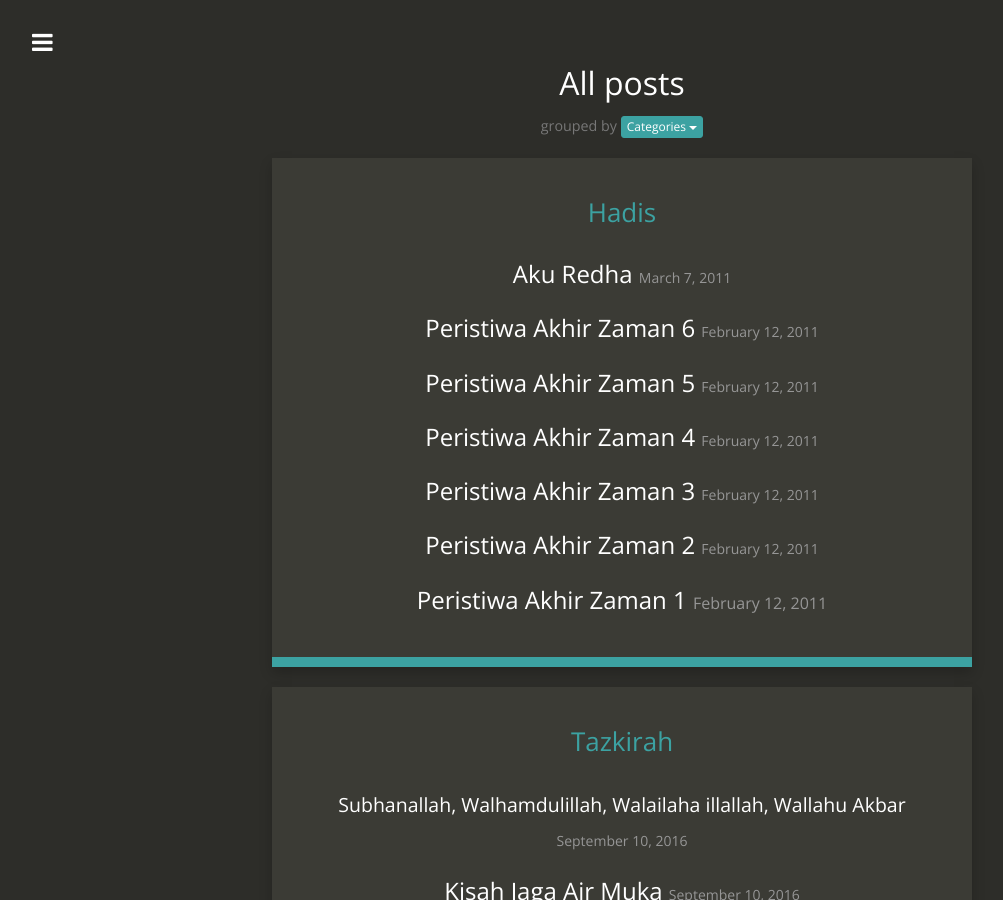
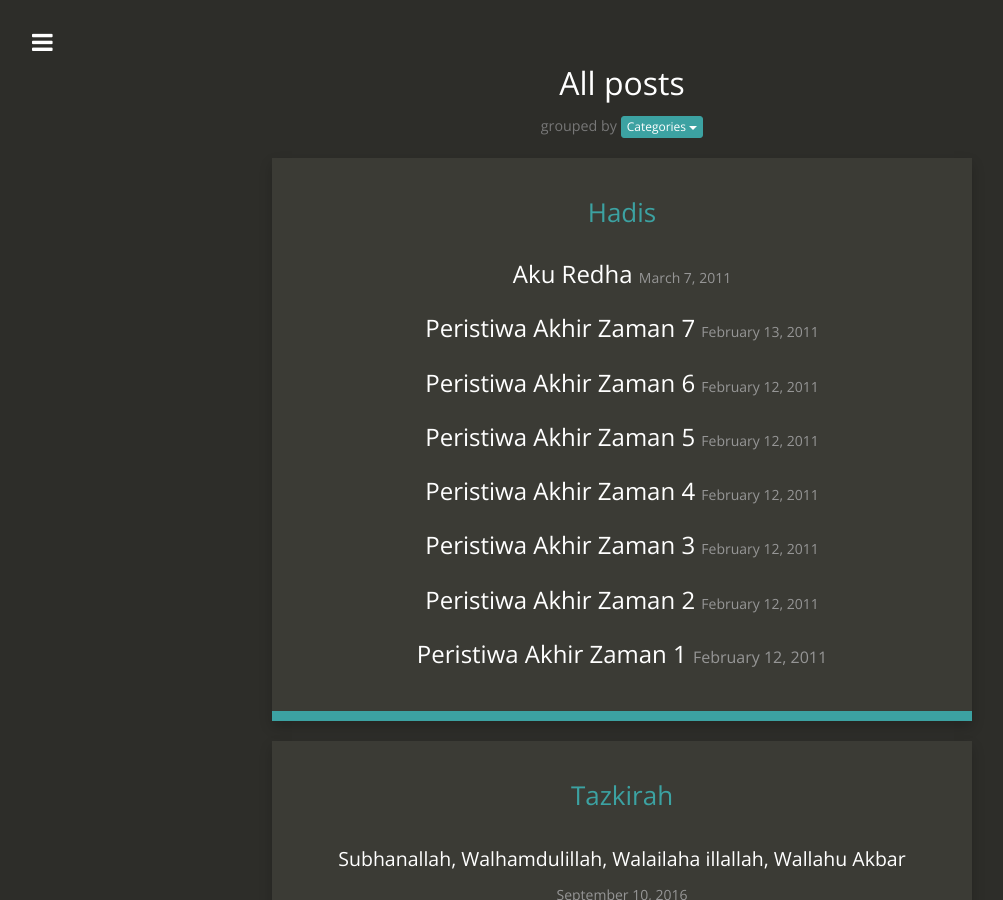
Before and after one commit to kedamaian/swsyafiq, a Jekyll site: the page built from posts-by-categories.html, in a window 1280 px wide and 900 px high. Shown: the whole window, without its empty margins (18-1021 px from the left). Built offline with Jekyll 4.4.1, drawn with Linux system fonts in a browser that asks for light colours; nearby versions of some CDN libraries.

Commit message:
Updated 2011-02-13-peristiwa-akhir-zaman-7.md

```diff
--- a/_posts/2011-02-13-peristiwa-akhir-zaman-7.md
+++ b/_posts/2011-02-13-peristiwa-akhir-zaman-7.md
@@ -1 +1,20 @@
- Rasulullah saw bersabda, “Umat ku akan ditimpa penyakit-penyakit yang pernah menimpa umat-umat dahulu.” Sahabat bertanya, ‘Apakah penyakit-penyakit umat-umat terdahulu itu?’ Nabi saw menjawab, “Penyakit-penyakit itu ialah : (1). Terlalu banyak (ber)seronok, (2).Terlalu mewah, (3). Menghimpun harta sebanyak mungkin, (4). Tipu menipu dalam merebut harta benda dunia, (5). Saling memarahi, (6). Hasud menghasud sehingga jadi zalim menzalimi.” (Riwayat Hakim)
+---
+layout: post
+published: true
+author: tehnoblequran
+title: Peristiwa Akhir Zaman 7
+categories:
+  - Hadis
+---
+Rasulullah saw bersabda, “Umat ku akan ditimpa penyakit-penyakit yang pernah menimpa umat-umat dahulu.” Sahabat bertanya, ‘Apakah penyakit-penyakit umat-umat terdahulu itu?’
+
+Nabi saw menjawab, “Penyakit-penyakit itu ialah:
+
+1. Terlalu banyak berseronok
+2. Terlalu mewah
+3. Menghimpun harta sebanyak mungkin
+4. Tipu menipu dalam merebut harta benda dunia
+5. Saling memarahi
+6. Hasud menghasud sehingga jadi zalim menzalimi.”
+
+(Riwayat Hakim)
```
